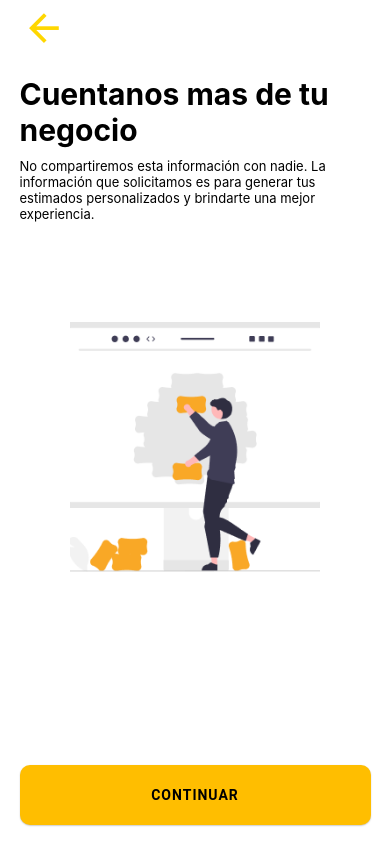
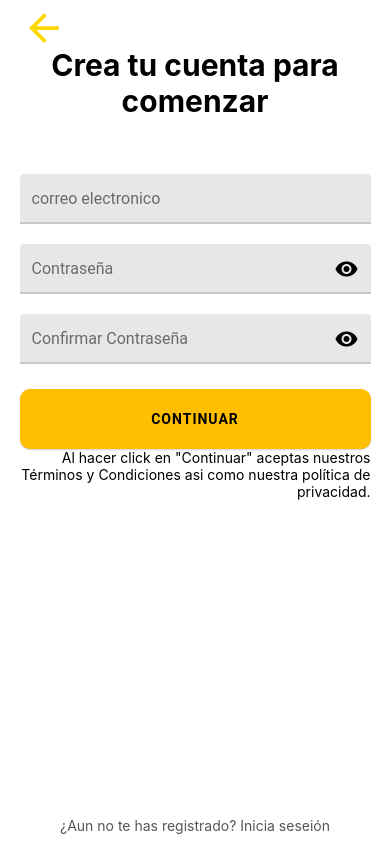
Before and after one commit to dadoAce/app-react, a React Native app: screen /signup in a window 390 px wide. Built offline with nearby package versions, Linux system fonts and the light colour scheme.

Commit message:
Agregar todas las screens

```diff
--- a/App.js
+++ b/App.js
@@ -15,7 +15,9 @@
 
     <NavigationContainer>
 
-      <Stack.Navigator initialRouteName='getstarted' screenOptions={{ headerShown: false }}>
+      <Stack.Navigator initialRouteName='Login' screenOptions={{ headerShown: false }}>
+        <Stack.Screen name="Login" component={Login}  />
+        <Stack.Screen name="signup" component={signup}  />
         <Stack.Screen name="getstarted" component={getstarted}  />
         <Stack.Screen name="Dashboard" component={Dashboard}  />
       </Stack.Navigator>
```
